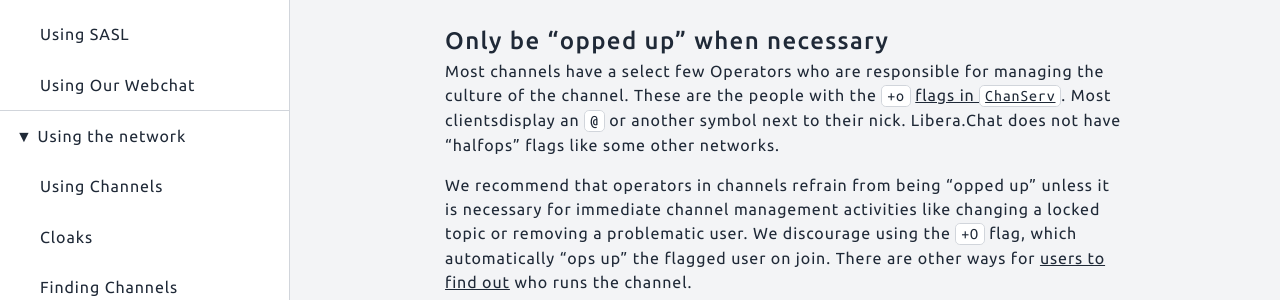
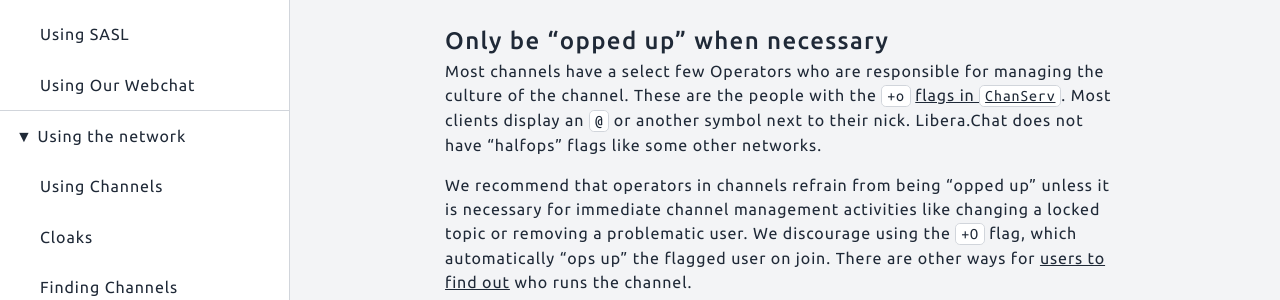
Before and after one commit to Libera-Chat/libera-chat.github.io, a Jekyll site: the page built from content/_guides/catalyst.md, in a window 1280 px wide and 900 px high. Shown: the part 419-719 px from the top of the window. Built offline with Jekyll 4.4.1, drawn with Linux system fonts in a browser that asks for light colours.

Commit message:
Add a space

```diff
--- a/content/_guides/catalyst.md
+++ b/content/_guides/catalyst.md
@@ -20,7 +20,7 @@
 Most channels have a select few Operators who are responsible for managing the
 culture of the channel. These are the people with the `+o`
 [flags in `ChanServ`](/guides/faq#how-to-find-out-who-runs-a-channel). Most
-clientsdisplay an `@` or another symbol next to their nick. Libera.Chat does
+clients display an `@` or another symbol next to their nick. Libera.Chat does
 not have "halfops" flags like some other networks.
 
 We recommend that operators in channels refrain from being "opped up" unless
```
